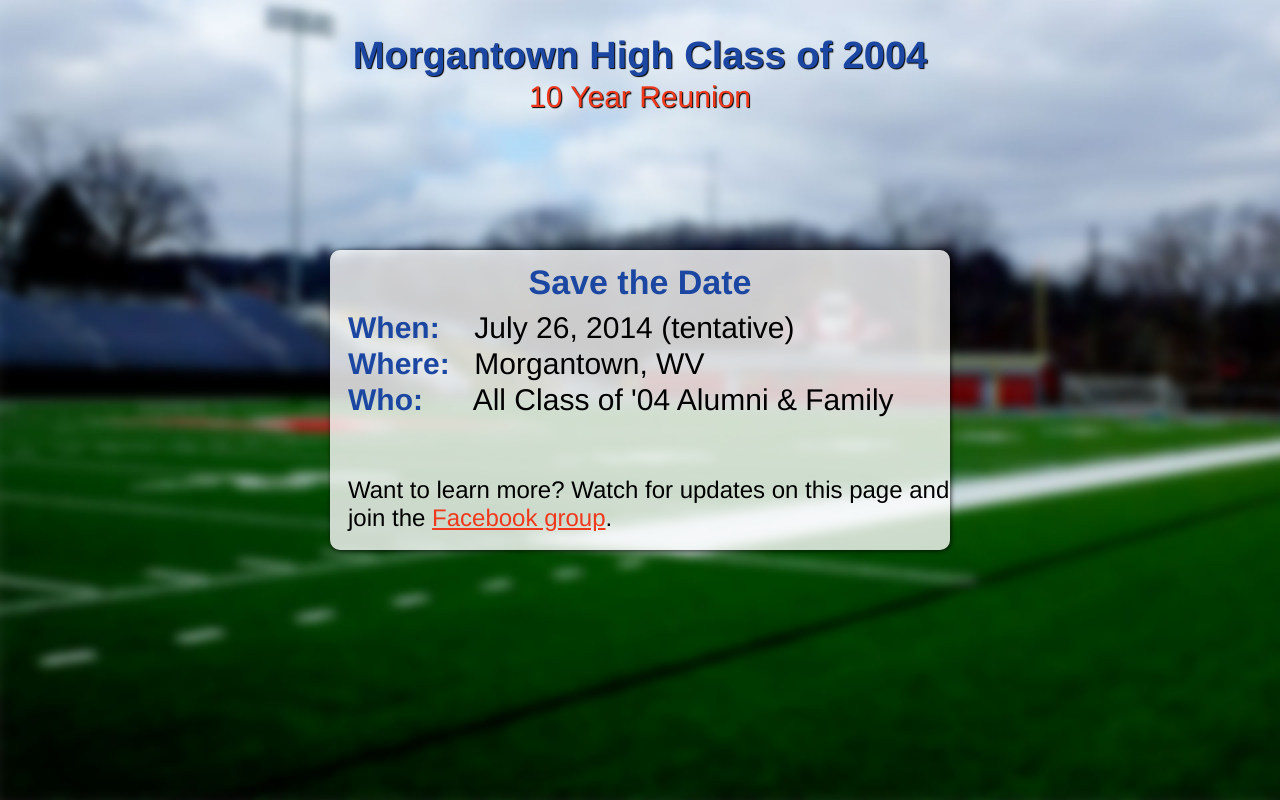
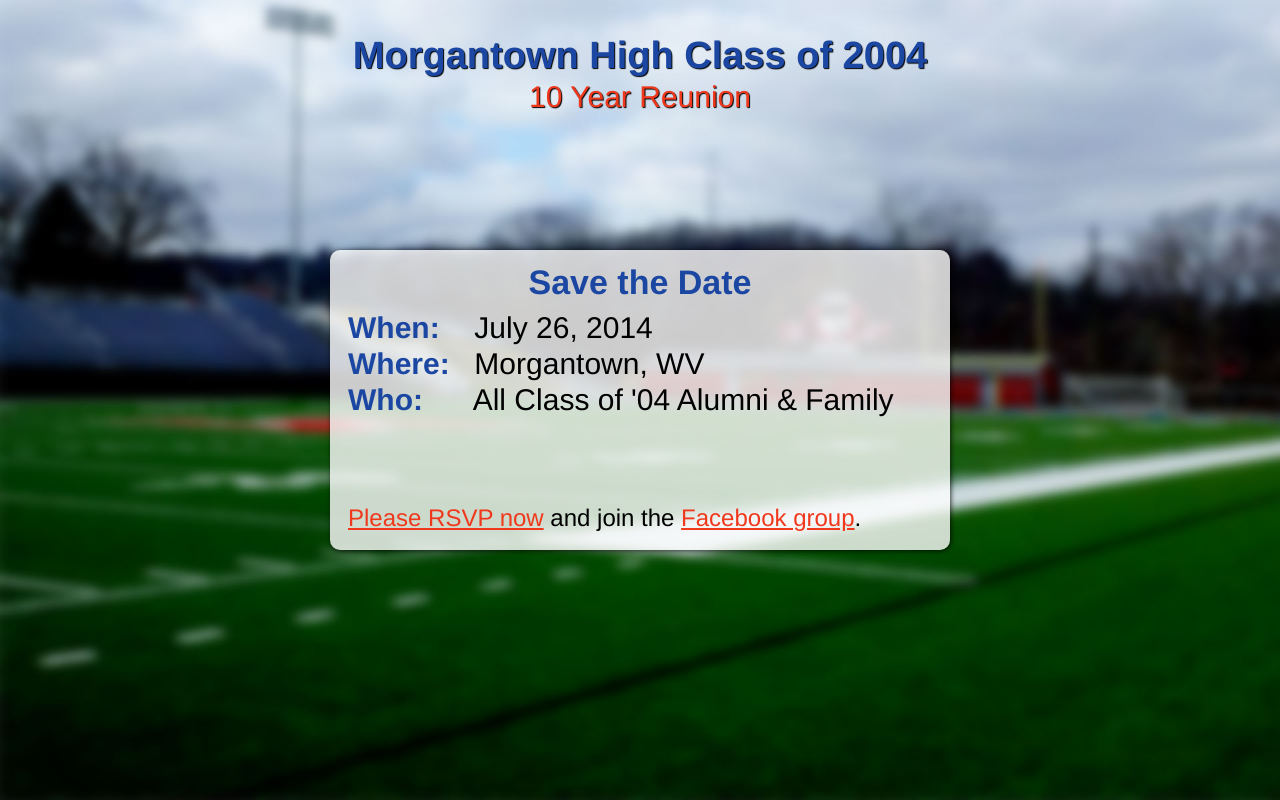
Before and after one commit to gleitz/mhs-reunion, a Flask app: page / in a window 1280 px wide. Run offline with Flask 2, Linux system fonts and the light colour scheme.

Commit message:
Update date and add RSVP

```diff
--- a/templates/base.html
+++ b/templates/base.html
@@ -22,10 +22,10 @@
         <div id="centerbox">
             <div style="padding: 18px;">
                 <h2 class="strong centered br-2 blue">Save the Date</h2>
-                <h3 class="br"><span class="strong blue" style="display: inline-block; width: 118px;">When:</span> <span>July 26, 2014 (tentative)</span></h3>
+                <h3 class="br"><span class="strong blue" style="display: inline-block; width: 118px;">When:</span> <span>July 26, 2014</span></h3>
                 <h3 class="br"><span class="strong blue" style="display: inline-block; width: 118px;">Where:</span> <span>Morgantown, WV</span></h3>
                 <h3 class="br-2"><span class="strong blue" style="display: inline-block; width: 118px;">Who:</span> <span>All Class of '04 Alumni &amp; Family</span></h3>
-                <div style="position: absolute; bottom: 18px;">Want to learn more? Watch for updates on this page and join the <a target="_blank" href="https://www.facebook.com/groups/1410255195859214/">Facebook group</a>.</div>
+                <div style="position: absolute; bottom: 18px;"><a href="mhs2004reunion.rsvpify.com">Please RSVP now</a> and join the <a target="_blank" href="https://www.facebook.com/groups/1410255195859214/">Facebook group</a>.</div>
             </div>
         </div>
         {% endblock %}
```
